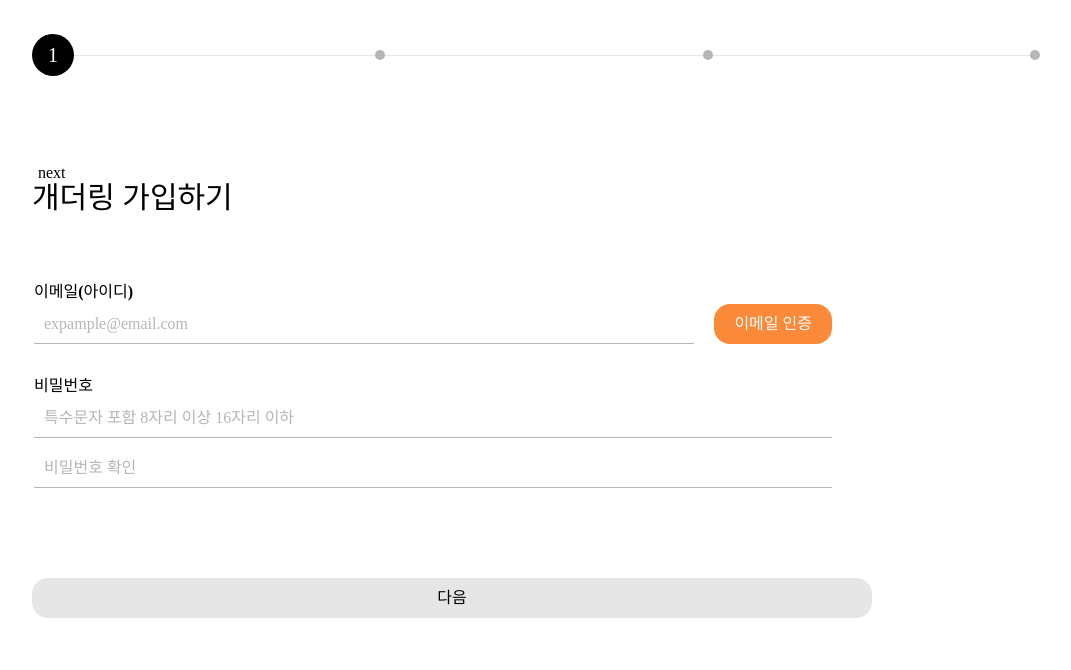
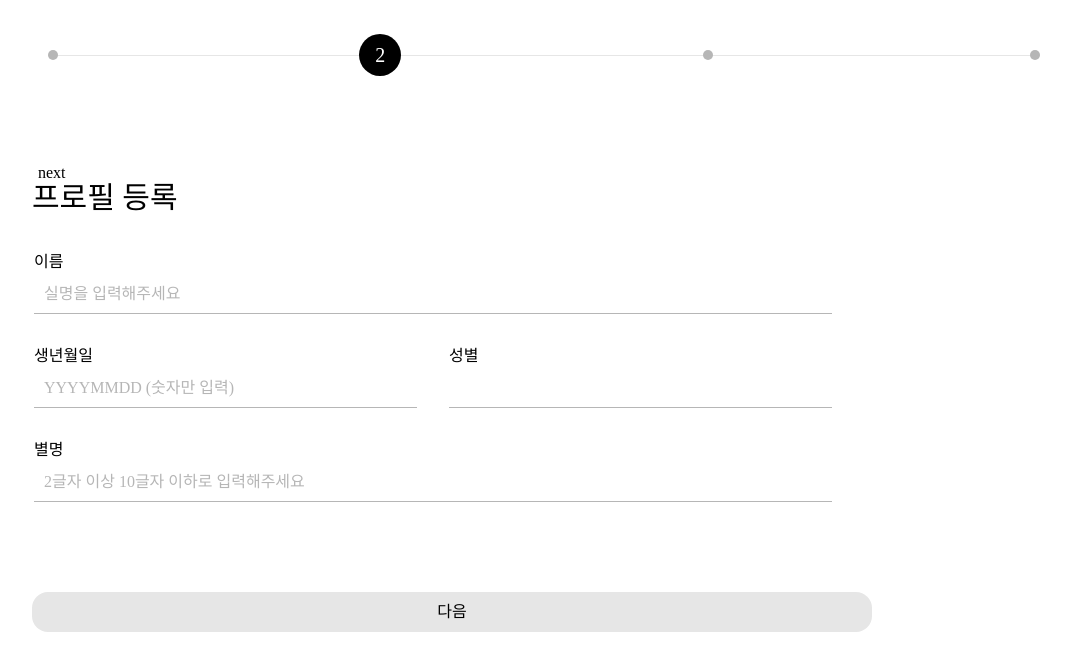
Before and after one commit to Gaethering/Gaethering-Client, a React (Vite) app: page /signUp/2 in a window 1280 px wide. Before the commit this address led to /signUp/1. Shown: the top 670 px of the page, without its empty margins (208-1279 px from the left). Built offline with nearby package versions, Linux system fonts and the light colour scheme; a web font is replaced by a local one.

Commit message:
feat(in-progress): SignUp 페이지 골격 작업 완료

```diff
--- a/src/data/regExp.ts
+++ b/src/data/regExp.ts
@@ -1,3 +1,7 @@
 export const EMAIL_REGEX = /^\w+[-_.\w]*@+\w+[-_.\w]+\.[a-zA-Z]{2,3}$/;
 
 export const PASSWORD_REGEX = /[-\w._!@#$%^&*?]{8,15}/;
+
+export const NICKNAME_REGEX = /\w{2, 10}/;
+
+export const BIRTH_REGEX = /[0-9]{8}/
--- a/src/pages/SignUp/SignUp.style.tsx
+++ b/src/pages/SignUp/SignUp.style.tsx
@@ -10,6 +10,16 @@ export const StyledSignUp = styled.div`
 export const StyledSignUpForm = styled.form`
   h1 {
     margin-bottom: 4rem;
+  }
+
+  .signup-row {
+    display: flex;
+    align-items: flex-end;
+    gap: 3rem;
+
+    .input-container {
+      flex: 1;
+    }
   }
 
   .input-container {
--- a/src/pages/SignUp/SignUpPet.tsx
+++ b/src/pages/SignUp/SignUpPet.tsx
@@ -1,5 +1,70 @@
+import { useForm } from 'react-hook-form';
+import Button from '../../components/Form/Button';
+import Input from '../../components/Form/Input';
+import { StyledSignUpForm as Form } from './SignUp.style';
+
 function SignUpPet() {
-  return ( <div></div> );
+  const {
+    register,
+    formState: { errors },
+  } = useForm();
+  return (
+    <div>
+      <Form>
+        <h1>반려동물 등록</h1>
+        <div>사진 등록</div>
+        <Input
+          name="petName"
+          register={register}
+          label="이름"
+          plHolder="2자 이상 8자 이하"
+          options={{}}
+        />
+        <Input
+          name="petName"
+          register={register}
+          label="나이"
+          plHolder="숫자만 입력해주세요"
+          options={{}}
+        />
+        <div className="signup-row">
+          <Input
+            name="petName"
+            register={register}
+            label="견종"
+            plHolder="견종을 알려주세요(필수 아님)"
+            options={{}}
+          />
+          <Input
+            name="petName"
+            register={register}
+            label="몸무게"
+            plHolder="숫자만 입력해주세요"
+            options={{}}
+          />
+        </div>
+        <Input
+          name="petName"
+          register={register}
+          label="소개"
+          plHolder="100자 이하"
+          options={{}}
+        />
+        <div className="signup-row">
+          <Input name="petName" register={register} label="성별" options={{}} />
+          <Input
+            name="petName"
+            register={register}
+            label="중성화 여부"
+            options={{}}
+          />
+        </div>
+        <Button type="submit" btnTheme="sub" className="submit-btn">
+          다음
+        </Button>
+      </Form>
+    </div>
+  );
 }
 
 export default SignUpPet;
--- a/src/pages/SignUp/SignUpProfile.tsx
+++ b/src/pages/SignUp/SignUpProfile.tsx
@@ -1,5 +1,74 @@
+import { useForm } from 'react-hook-form';
+import styled from 'styled-components';
+import Button from '../../components/Form/Button';
+import Input from '../../components/Form/Input';
+import { BIRTH_REGEX } from '../../data/regExp';
+import { StyledSignUpForm as Form } from './SignUp.style';
+
+interface SignUpProfileType {
+  userName: string;
+  nickname: string;
+  birth: number;
+  gender: 'male' | 'female';
+}
+
 function SignUpProfile() {
-  return ( <div></div> );
+  const {
+    register,
+    formState: { errors },
+  } = useForm<SignUpProfileType>();
+  return (
+    <StyledSignUpProfile>
+      <Form>
+        <h1>프로필 등록</h1>
+        <Input
+          name="userName"
+          register={register}
+          label="이름"
+          plHolder="실명을 입력해주세요"
+          options={{
+            required: '이름을 입력해주세요',
+          }}
+        />
+        <div className="signup-row">
+          <Input
+            name="birth"
+            register={register}
+            label="생년월일"
+            plHolder="YYYYMMDD (숫자만 입력)"
+            options={{
+              pattern: {
+                value: BIRTH_REGEX,
+                message: '올바른 형식이 아닙니다(예: 19990420)',
+              },
+            }}
+          />
+          <Input name="gender" register={register} label="성별" />
+        </div>
+        <Input
+          name="nickname"
+          register={register}
+          label="별명"
+          plHolder="2글자 이상 10글자 이하로 입력해주세요"
+          options={{
+            required: '별명을 입력해주세요',
+          }}
+        />
+        {errors.userName && (
+          <p className="login-error">{errors.userName.message}</p>
+        )}
+        {errors.birth && <p className="login-error">{errors.birth.message}</p>}
+        {errors.nickname && (
+          <p className="login-error">{errors.nickname.message}</p>
+        )}
+        <Button type="submit" btnTheme="sub" className="submit-btn">
+          다음
+        </Button>
+      </Form>
+    </StyledSignUpProfile>
+  );
 }
 
 export default SignUpProfile;
+
+const StyledSignUpProfile = styled.div``;
--- a/src/pages/SignUp/SignUpStart.tsx
+++ b/src/pages/SignUp/SignUpStart.tsx
@@ -5,8 +5,17 @@ import Input from '../../components/Form/Input';
 import { EMAIL_REGEX, PASSWORD_REGEX } from '../../data/regExp';
 import { StyledSignUpForm as Form } from './SignUp.style';
 
+interface SignUpStartType {
+  id: string;
+  pw: string;
+  pwCheck: string;
+}
+
 function SignUpStart() {
-  const { register, formState: {errors} } = useForm();
+  const {
+    register,
+    formState: { errors },
+  } = useForm<SignUpStartType>();
   return (
     <StyledSignUpStart>
       <Form>
@@ -58,8 +67,8 @@ function SignUpStart() {
             },
           }}
         />
-        {errors.id && <p className="login-error">{errors.id.message}</p>}
-        {errors.pw && <p className="login-error">{errors.pw.message}</p>}
+        {errors.id && <p className="signin-error">{errors.id.message}</p>}
+        {errors.pw && <p className="signin-error">{errors.pw.message}</p>}
         <Button type="submit" btnTheme="sub" className="submit-btn">
           다음
         </Button>
--- a/src/pages/SignUp/index.tsx
+++ b/src/pages/SignUp/index.tsx
@@ -10,7 +10,7 @@ import SignProfile from './SignUpProfile';
 import Start from './SignUpStart';
 
 function SignUp() {
-  const [step, setStep] = useState<SignUpStep>(1);
+  const [step, setStep] = useState<SignUpStep>(2);
   const navigate = useNavigate();
 
   useEffect(() => {
```
Also changed, not shown: src/themes/GlobalStyle.style.tsx (renamed from src/themes/GlobalStyle.style.ts), 1 other file (tests, documents, lock files or other folders).
